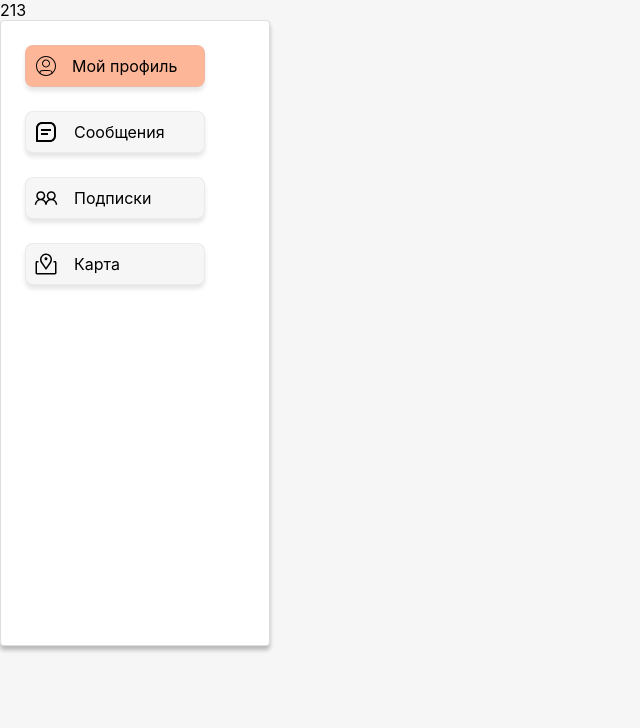
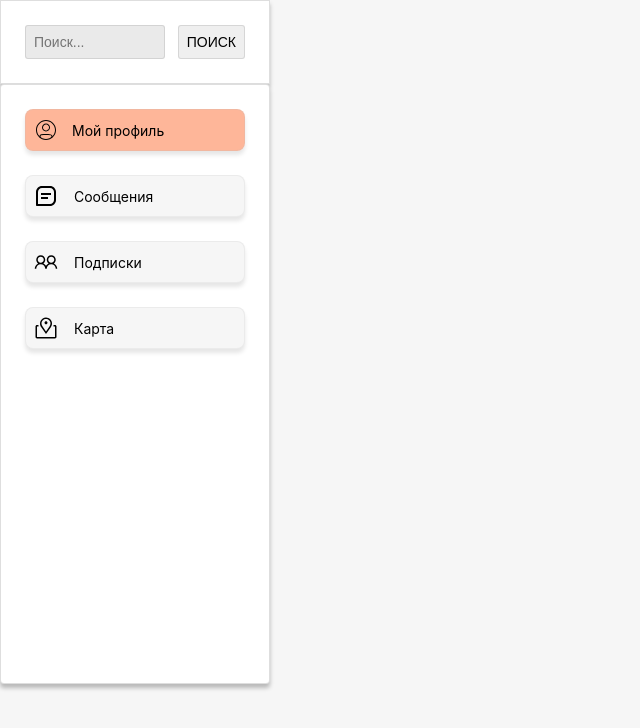
Before and after one commit to Sijonra/MySocialNetwork, a React (Create React App) app: page / in a window 1280 px wide. Shown: the top 728 px of the page, without its empty margins (0-640 px from the left). Built offline with nearby package versions, Linux system fonts and the light colour scheme.

Commit message:
added search bar layout

```diff
--- a/src/components/NavBar/NavBar.module.scss
+++ b/src/components/NavBar/NavBar.module.scss
@@ -1,6 +1,6 @@
 .navbar{
   background-color: white;
-  max-width: 220px;
+  max-width: 270px;
   padding: 24px 24px 0 24px;
   min-height: 600px;
   border: 1px solid rgba(190, 190, 190, 0.5);
@@ -19,8 +19,10 @@
   border-radius: 8px;
   margin-bottom: 24px;
   padding: 8px 0 8px 8px;
-  width: 170px;
+  width: 220px;
   text-decoration: none;
+  font-weight: 400;
+  font-size: 14px;
   color: #000000;
   display: flex;
   align-items: center;
--- a/src/components/SearchBar/SearchBar.jsx
+++ b/src/components/SearchBar/SearchBar.jsx
@@ -1,8 +1,11 @@
-
+import style from './SearchBar.module.scss'
 
 const SearchBar = () =>{
     return(
-        <>213</>
+        <div className={style.searchBar}>
+            <input type="text" className={style.input} placeholder="Поиск..."/>
+            <button className={style.button}>ПОИСК</button>
+        </div>
     )
 }
 
--- a/src/components/SearchBar/SearchBar.module.scss
+++ b/src/components/SearchBar/SearchBar.module.scss
@@ -0,0 +1,27 @@
+.searchBar{
+  max-width: 270px;
+  padding: 24px;
+  background: #FFFFFF;
+  border: 1px solid rgba(190, 190, 190, 0.5);
+  box-shadow: 0px 4px 4px rgba(0, 0, 0, 0.25);
+  display: flex;
+  justify-content: space-between;
+}
+.input{
+  max-width: 140px;
+  padding: 8px;
+  background: #EAEAEA;
+  color: black;
+  border: 1px solid rgba(190, 190, 190, 0.5);
+  border-radius: 3px;
+  font-weight: 400;
+  font-size: 14px;
+}
+.button{
+  padding: 8px;
+  font-weight: 400;
+  font-size: 14px;
+  color: black;
+  border: 1px solid rgba(190, 190, 190, 0.5);
+  border-radius: 3px;
+}
--- a/src/index.css
+++ b/src/index.css
@@ -14,6 +14,10 @@ code {
     monospace;
 }
 
+*{
+  box-sizing: border-box;
+}
+
 body{
   background-color: #F6F6F6;
 }
```
